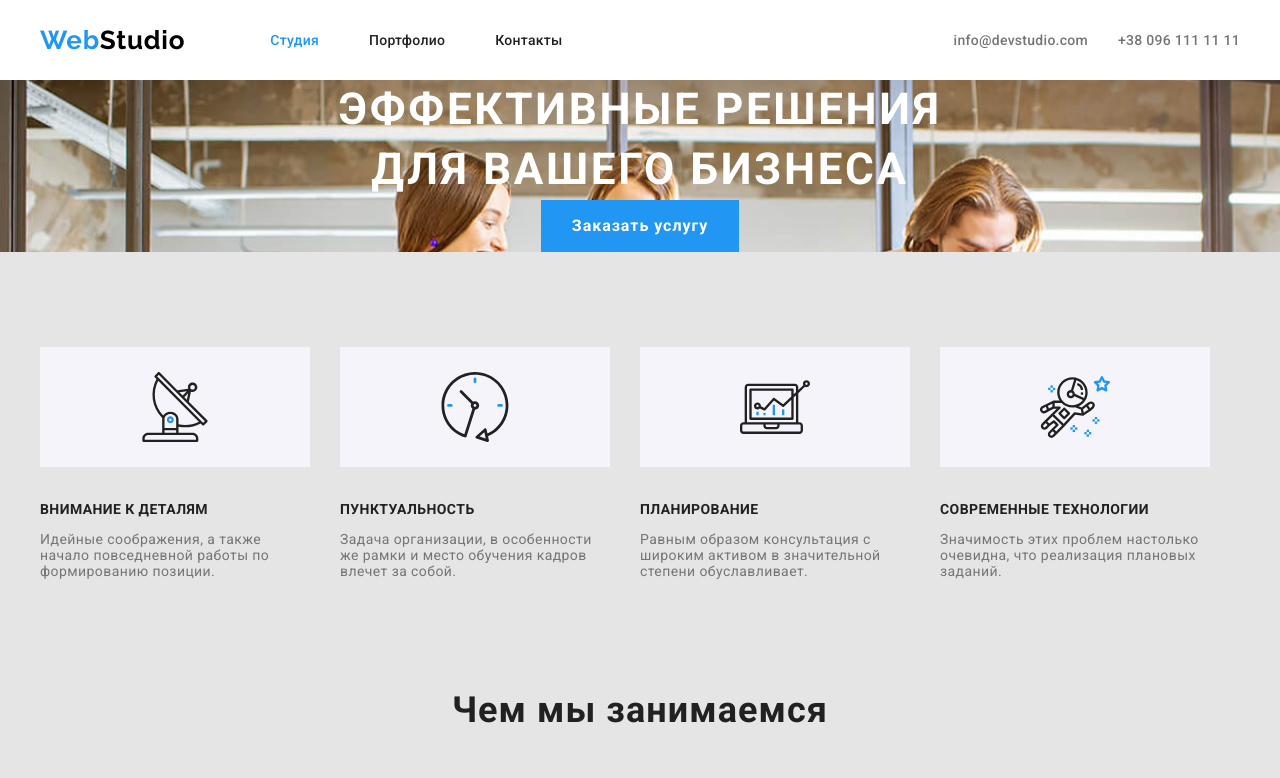
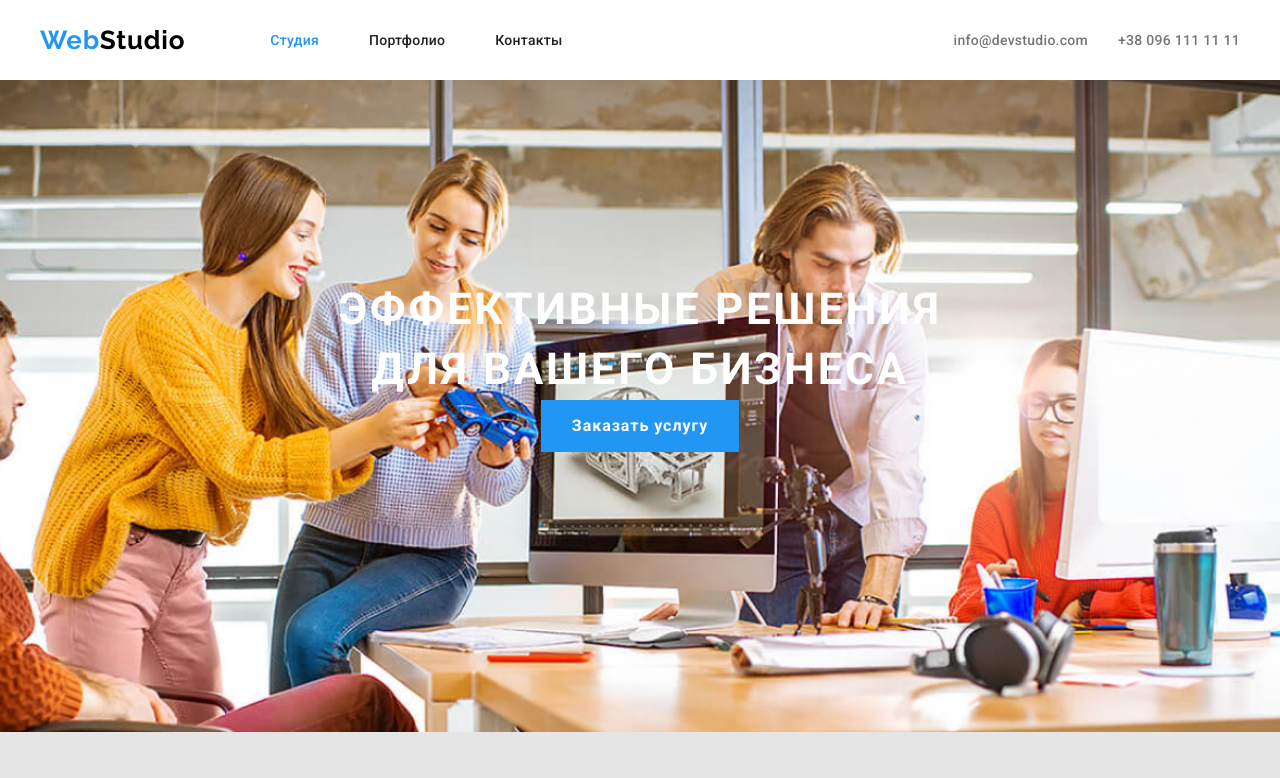
Before and after one commit to SlavkaSlavka/goit-markup-hw-03, a plain HTML site: page index.html in a window 1280 px wide. Shown: the top 778 px of the page. Drawn offline with nearby package versions, Linux system fonts and the light colour scheme; files whose address does not match are found by name.

Commit message:
Update style.css

```diff
--- a/css/style.css
+++ b/css/style.css
@@ -122,7 +122,10 @@ header {
   border: 1px solid transparent;
 }
 .galery {
-  background-image: url(/img/Header-img.jpg);
+  background: url(/img/Header-img.jpg) center no-repeat;
+  background-size: cover;
+  padding-top: 200px;
+  padding-bottom: 280px;
 }
 /* Особенности после главной картинки*/
 .features {
```
